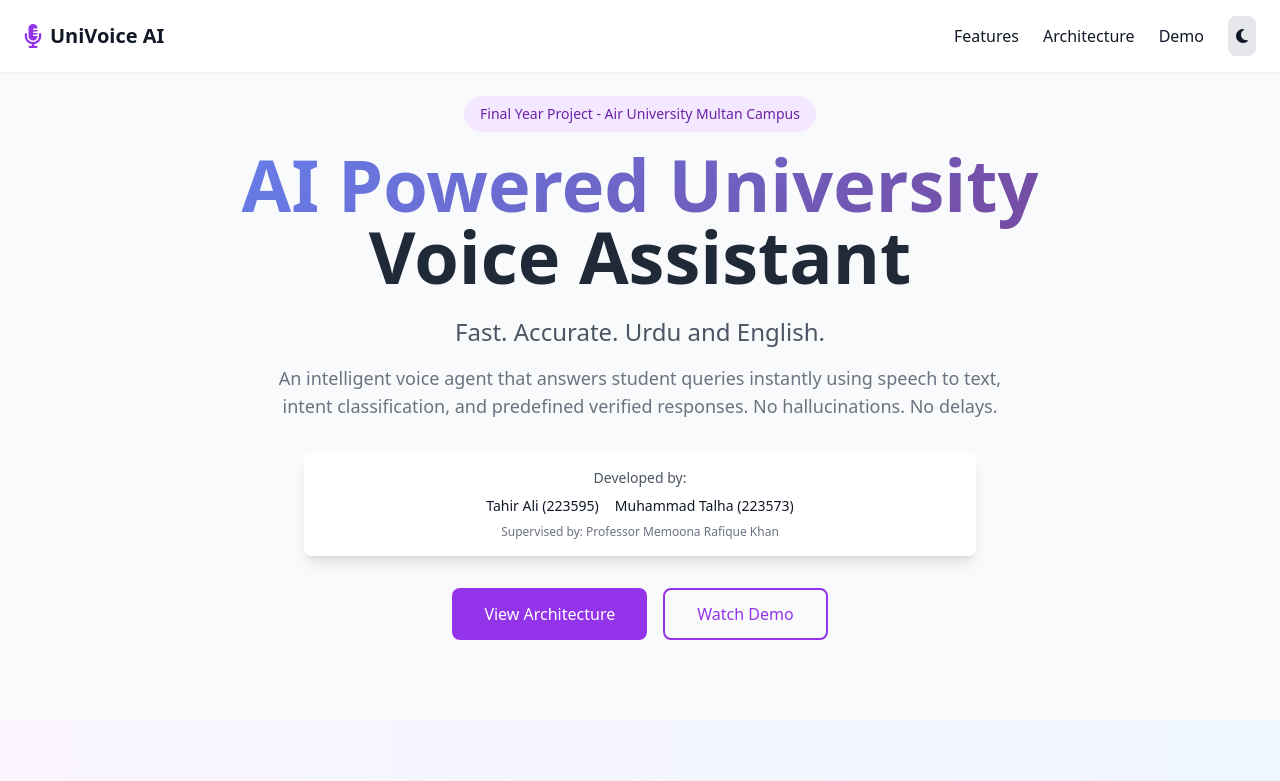
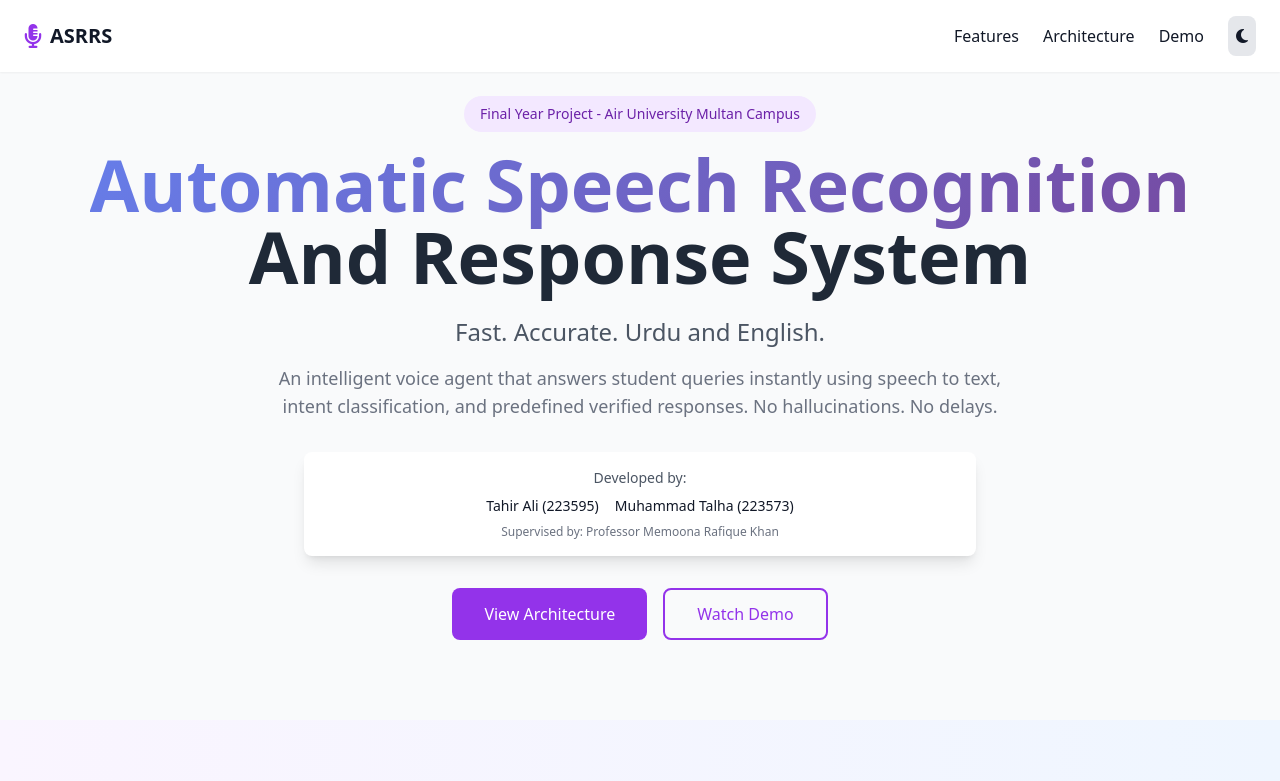
Before and after one commit to Alimaster30/fyp, a plain HTML site: page index.html in a window 1280 px wide. Shown: the top 781 px of the page. Drawn offline with nearby package versions, Linux system fonts and the light colour scheme.

Commit message:
Update project title to 'Automatic Speech Recognition And Response System'

```diff
--- a/index.html
+++ b/index.html
@@ -3,7 +3,7 @@
 <head>
     <meta charset="UTF-8">
     <meta name="viewport" content="width=device-width, initial-scale=1.0">
-    <title>UniVoice AI - FYP | Air University Multan Campus</title>
+    <title>Automatic Speech Recognition And Response System - FYP | Air University Multan Campus</title>
     <script src="https://cdn.tailwindcss.com"></script>
     <link rel="stylesheet" href="https://cdnjs.cloudflare.com/ajax/libs/font-awesome/6.4.0/css/all.min.css">
     <script>
@@ -109,7 +109,7 @@
             <div class="flex justify-between items-center">
                 <div class="flex items-center space-x-2">
                     <i class="fas fa-microphone-alt text-purple-600 text-2xl"></i>
-                    <span class="text-xl font-bold">UniVoice AI</span>
+                    <span class="text-xl font-bold">ASRRS</span>
                 </div>
                 <div class="flex items-center space-x-6">
                     <a href="#features" class="hover:text-purple-600 transition">Features</a>
@@ -133,8 +133,8 @@
             </div>
 
             <h1 class="text-5xl md:text-7xl font-bold mb-6">
-                <span class="gradient-text">AI Powered University</span><br>
-                <span class="text-gray-800 dark:text-gray-200">Voice Assistant</span>
+                <span class="gradient-text">Automatic Speech Recognition</span><br>
+                <span class="text-gray-800 dark:text-gray-200">And Response System</span>
             </h1>
             <p class="text-2xl text-gray-600 dark:text-gray-400 mb-4">Fast. Accurate. Urdu and English.</p>
             <p class="text-lg text-gray-500 dark:text-gray-400 max-w-3xl mx-auto mb-8">
@@ -828,8 +828,8 @@
         <div class="container mx-auto">
             <div class="grid md:grid-cols-4 gap-8 mb-8">
                 <div>
-                    <h3 class="text-xl font-bold mb-4">UniVoice AI</h3>
-                    <p class="text-gray-400 text-sm">AI-powered voice assistant for university call handling</p>
+                    <h3 class="text-xl font-bold mb-4">ASRRS</h3>
+                    <p class="text-gray-400 text-sm">Automatic Speech Recognition And Response System for universities</p>
                 </div>
                 <div>
                     <h4 class="font-semibold mb-3">Project Details</h4>
@@ -853,7 +853,7 @@
                 </div>
             </div>
             <div class="border-t border-gray-800 pt-8 text-center text-gray-400 text-sm">
-                <p>&copy; 2024 UniVoice AI. All rights reserved.</p>
+                <p>&copy; 2024 ASRRS - Automatic Speech Recognition And Response System. All rights reserved.</p>
             </div>
         </div>
     </footer>
```
